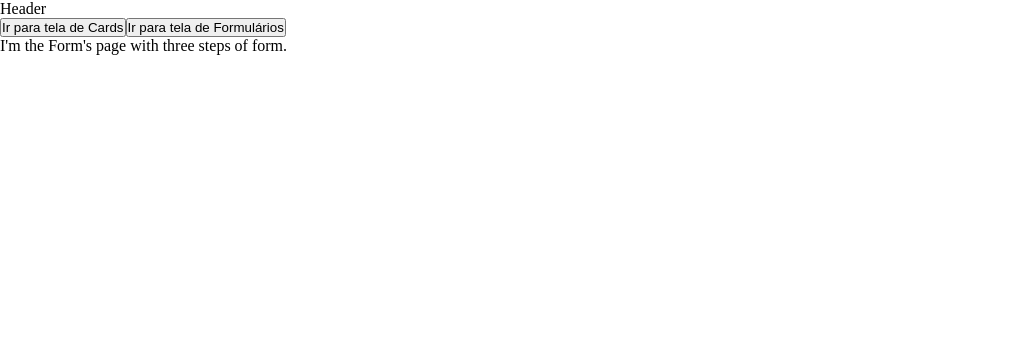
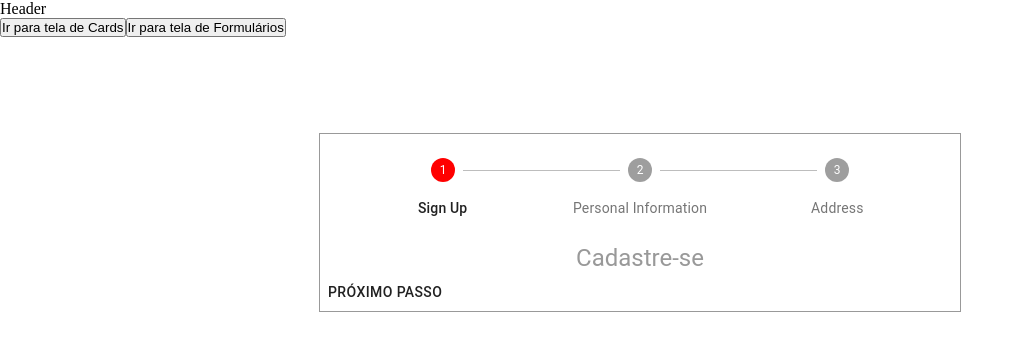
Before and after one commit to willfjr/grupo-SGE-Tecnologia, a React (Create React App) app in the folder mgo-teste/: page /formularios in a window 1280 px wide. Shown: the top 350 px of the page, without its empty margins (0-1024 px from the left). Built offline with nearby package versions, Linux system fonts and the light colour scheme.

Commit message:
Cria lógica de troca de formulários e avanço das telas de preenchimento

```diff
--- a/mgo-teste/src/App.css
+++ b/mgo-teste/src/App.css
@@ -2,3 +2,8 @@
   margin: 0;
   padding: 0;
 }
+
+.container {
+  display: flex;
+  flex-direction: column;
+}
--- a/mgo-teste/src/App.js
+++ b/mgo-teste/src/App.js
@@ -1,5 +1,4 @@
 import "./App.css";
-import CardsScreen from "./Components/CardsScreen/index";
 import Router from "./routes/Router";
 
 const App = () => {
--- /dev/null
+++ b/mgo-teste/src/Components/FormsScreen/FirstForm/index.js
@@ -0,0 +1,24 @@
+import React from "react";
+import { makeStyles } from "@material-ui/core/styles";
+import {
+  Typography,
+  Button,
+  Grid,
+  Checkbox,
+  TextField,
+  OutlinedInput,
+  FormControl,
+  InputLabel,
+} from "@material-ui/core";
+
+const FirstForm = () => {
+  return (
+    <div>
+      <Typography variant="h5" style={{ color: "#999", textAlign: "center" }}>
+        Cadastre-se
+      </Typography>
+    </div>
+  );
+};
+
+export default FirstForm;
--- a/mgo-teste/src/Components/FormsScreen/index.js
+++ b/mgo-teste/src/Components/FormsScreen/index.js
@@ -1,10 +1,78 @@
-import React from "react";
+import React, { useState } from "react";
+import FirstForm from "./FirstForm/index";
+import { makeStyles } from "@material-ui/core/styles";
+import {
+  Stepper,
+  Step,
+  Steplabel,
+  Typography,
+  Button,
+  StepLabel,
+  FormHelperText,
+} from "@material-ui/core";
+
+const useStyles = makeStyles({
+  root: {
+    width: "50%",
+    margin: "6rem auto",
+    border: "1px solid #999",
+    "& .MuiStepIcon-root.MuiStepIcon-active": {
+      color: "red",
+    },
+    "& .MuiStepIcon-root.MuiStepIcon-completed": {
+      color: "green",
+    },
+  },
+});
 
 const FormsScreen = () => {
+  const [activeStep, setActiveStep] = useState(0);
+
+  const handleNextStep = () => {
+    setActiveStep((prevActiveStep) => prevActiveStep + 1);
+  };
+
+  function getSteps() {
+    return ["Sign Up", "Personal Information", "Address"];
+  }
+
+  const steps = getSteps();
+
+  function getStepsContent(stepIndex) {
+    switch (stepIndex) {
+      case 0:
+        return <FirstForm />;
+      case 1:
+        return "Step  Two (Personal Information)";
+      case 2:
+        return "Step Three (Checkout)";
+      default:
+        return "Unknown Step";
+    }
+  }
+
+  const classes = useStyles();
+
   return (
-    <>
-      <div>I'm the Form's page with three steps of form.</div>
-    </>
+    <div className={classes.root}>
+      <Stepper alternativeLabel activeStep={activeStep}>
+        {steps.map((label) => (
+          <Step key={label}>
+            <StepLabel>{label}</StepLabel>
+          </Step>
+        ))}
+      </Stepper>
+      {activeStep === steps.length ? (
+        "Tudo certo!"
+      ) : (
+        <>
+          {getStepsContent(activeStep)}
+          <Button onClick={handleNextStep}>
+            {activeStep === steps.length ? "Prontinho" : "Próximo Passo"}
+          </Button>
+        </>
+      )}
+    </div>
   );
 };
 
```
